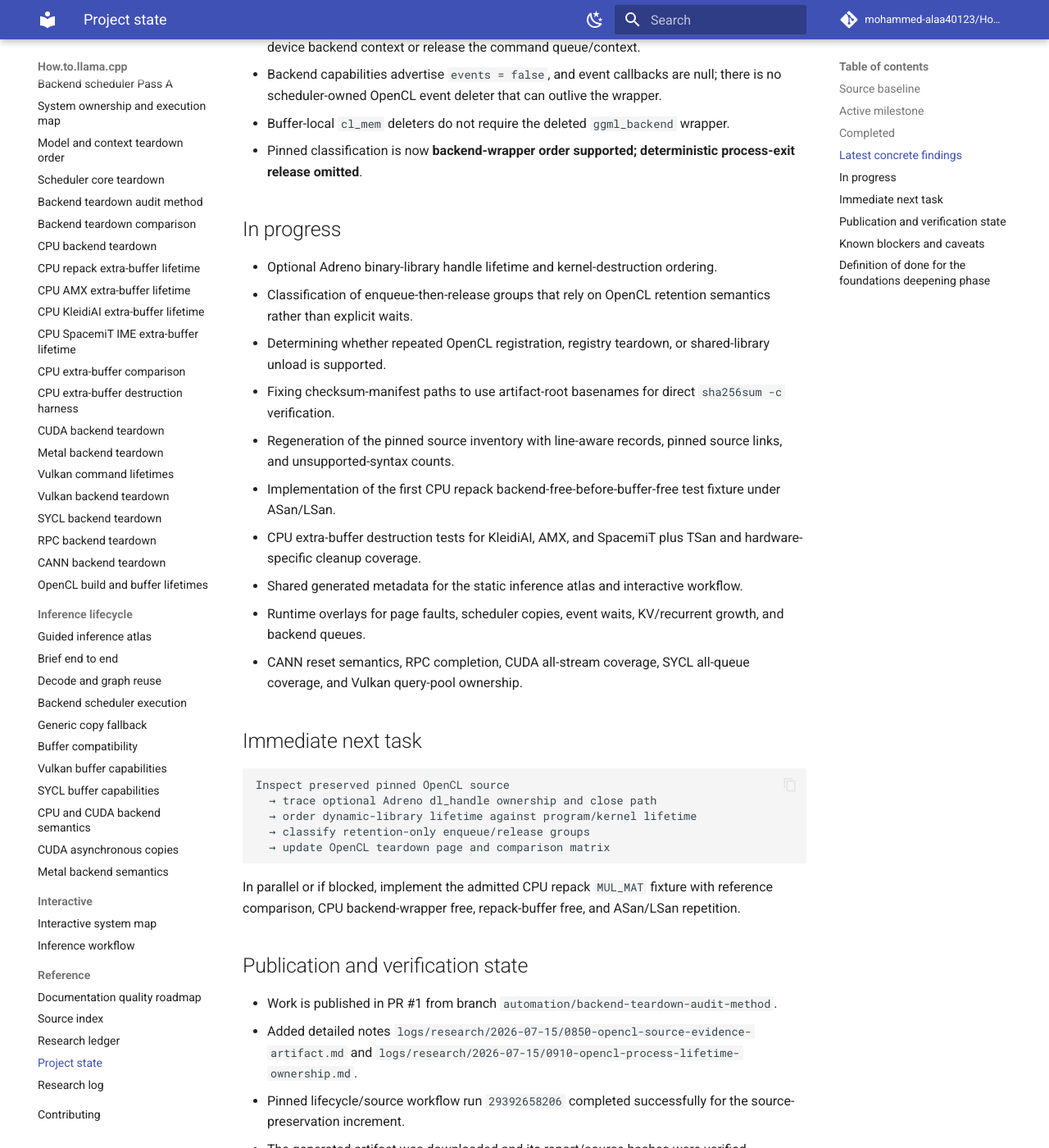
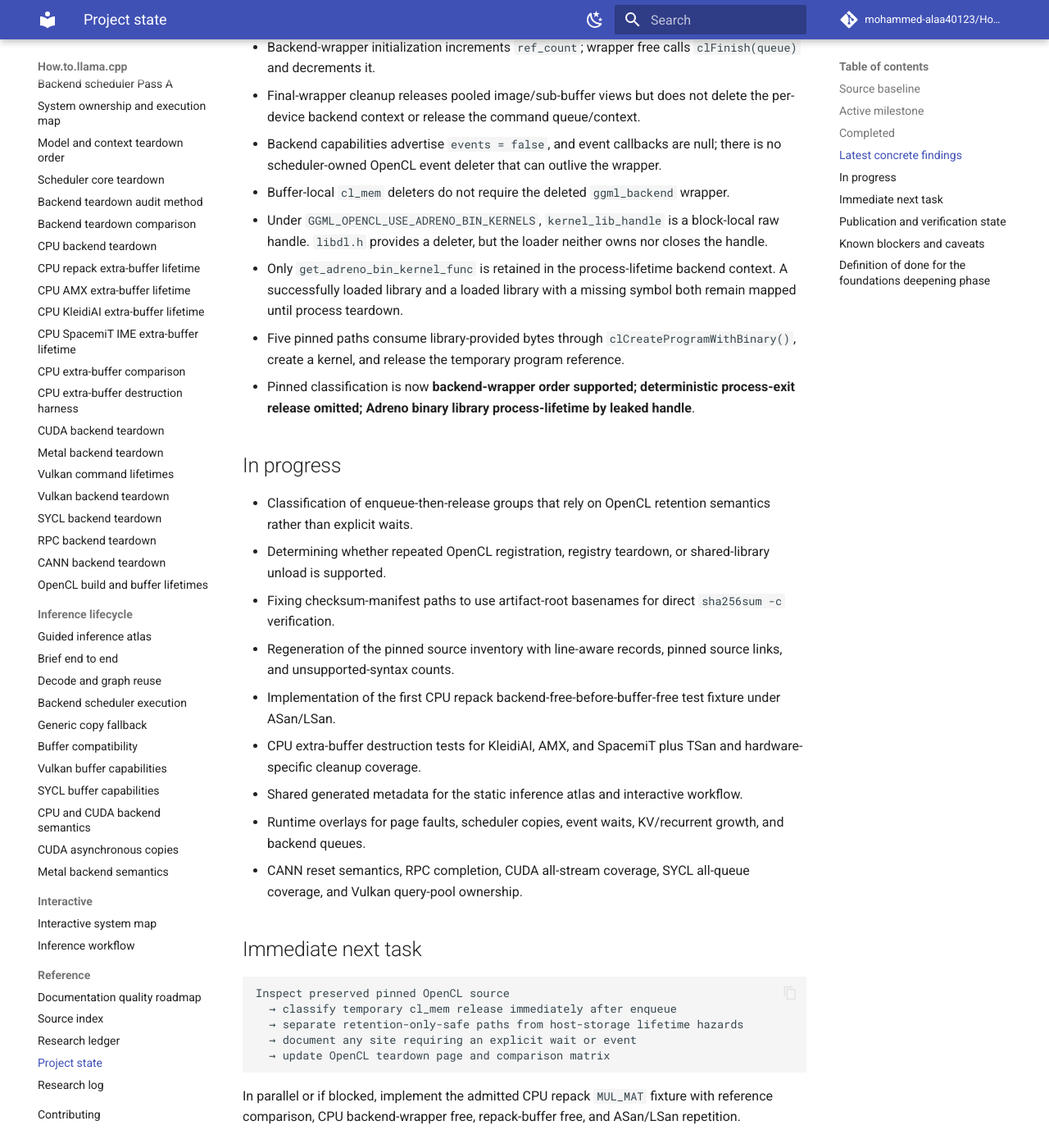
Before and after one commit to mohammed-alaa40123/How.to.llama.cpp, an MkDocs documentation site: the page built from docs/reference/project-state.md, in a window 1280 px wide and 1400 px high, scrolled down 2460 px. Shown: the whole window at 82% size. Built offline with MkDocs 1.6.1 and Material for MkDocs 9.7.7, drawn with Linux system fonts in a browser that asks for light colours; comment, search, counter and statistics services are not loaded; some of the changed text lies outside the part shown.

Commit message:
docs: record Adreno library lifetime resolution

````diff
--- a/docs/reference/project-state.md
+++ b/docs/reference/project-state.md
@@ -23,7 +23,7 @@ Read this file after the root README on every run. It is the compact checkpoint
 - Exact pinned declaration and reverse-destruction map for `llama_model` and `llama_context`.
 - Generic scheduler plus ordinary CPU, CUDA, Metal, Vulkan, SYCL, RPC, and CANN teardown audits.
 - Cross-backend teardown comparison matrix and reusable teardown audit method.
-- Pinned OpenCL build composition, exact lifecycle inventory, and source-backed queue/context ownership classification.
+- Pinned OpenCL build composition, exact lifecycle inventory, source-backed queue/context ownership, and Adreno binary-library lifetime classification.
 - Line-aware generated source indexing with pinned file and symbol links.
 - Guided end-to-end inference atlas with clickable reading paths.
 - Bounded CPU repack, AMX, KleidiAI, and SpacemiT IME extra-buffer lifetime audits.
@@ -40,6 +40,7 @@ Read this file after the root README on every run. It is the compact checkpoint
 - GitHub-hosted pinned OpenCL workflow that verifies the exact baseline checkout and preserves the complete source, generated report, and SHA-256 manifest.
 - Verified OpenCL backend-wrapper order: queue completion occurs before wrapper reference drop, while the actual device/backend context remains process-lifetime.
 - Verified OpenCL scheduler events are unsupported and buffer deleters use buffer-local `cl_mem` ownership rather than the destroyed wrapper.
+- Resolved optional Adreno binary-library lifetime: the raw loader handle is not retained or closed, so the library, exported lookup function, and accepted binary-kernel path remain process-lifetime.
 
 ## Latest concrete findings
 
@@ -53,11 +54,13 @@ Read this file after the root README on every run. It is the compact checkpoint
 - Final-wrapper cleanup releases pooled image/sub-buffer views but does not delete the per-device backend context or release the command queue/context.
 - Backend capabilities advertise `events = false`, and event callbacks are null; there is no scheduler-owned OpenCL event deleter that can outlive the wrapper.
 - Buffer-local `cl_mem` deleters do not require the deleted `ggml_backend` wrapper.
-- Pinned classification is now **backend-wrapper order supported; deterministic process-exit release omitted**.
+- Under `GGML_OPENCL_USE_ADRENO_BIN_KERNELS`, `kernel_lib_handle` is a block-local raw handle. `libdl.h` provides a deleter, but the loader neither owns nor closes the handle.
+- Only `get_adreno_bin_kernel_func` is retained in the process-lifetime backend context. A successfully loaded library and a loaded library with a missing symbol both remain mapped until process teardown.
+- Five pinned paths consume library-provided bytes through `clCreateProgramWithBinary()`, create a kernel, and release the temporary program reference.
+- Pinned classification is now **backend-wrapper order supported; deterministic process-exit release omitted; Adreno binary library process-lifetime by leaked handle**.
 
 ## In progress
 
-- Optional Adreno binary-library handle lifetime and kernel-destruction ordering.
 - Classification of enqueue-then-release groups that rely on OpenCL retention semantics rather than explicit waits.
 - Determining whether repeated OpenCL registration, registry teardown, or shared-library unload is supported.
 - Fixing checksum-manifest paths to use artifact-root basenames for direct `sha256sum -c` verification.
@@ -72,9 +75,9 @@ Read this file after the root README on every run. It is the compact checkpoint
 
 ```text
 Inspect preserved pinned OpenCL source
-  → trace optional Adreno dl_handle ownership and close path
-  → order dynamic-library lifetime against program/kernel lifetime
-  → classify retention-only enqueue/release groups
+  → classify temporary cl_mem release immediately after enqueue
+  → separate retention-only-safe paths from host-storage lifetime hazards
+  → document any site requiring an explicit wait or event
   → update OpenCL teardown page and comparison matrix
 ```
 
@@ -83,17 +86,17 @@ In parallel or if blocked, implement the admitted CPU repack `MUL_MAT` fixture w
 ## Publication and verification state
 
 - Work is published in PR #1 from branch `automation/backend-teardown-audit-method`.
-- Added detailed notes `logs/research/2026-07-15/0850-opencl-source-evidence-artifact.md` and `logs/research/2026-07-15/0910-opencl-process-lifetime-ownership.md`.
+- Added detailed note `logs/research/2026-07-15/0951-opencl-adreno-library-lifetime.md`.
 - Pinned lifecycle/source workflow run `29392658206` completed successfully for the source-preservation increment.
 - The generated artifact was downloaded and its report/source hashes were verified.
-- Documentation CI for the final durable-state head must be checked before the run closes.
+- Documentation CI and the pinned OpenCL workflow for the final durable-state head must be checked before the run closes.
 - Full local checkout validation remains unavailable because direct GitHub DNS resolution is blocked in this runtime.
 - Public Pages verification remains blocked for branch-only content until PR #1 merges.
 
 ## Known blockers and caveats
 
 - **Deterministic-release gap:** the pinned translation unit intentionally keeps device/backend contexts process-lifetime and contains no explicit queue/context release or per-device backend-context deletion path.
-- **Adreno library blocker:** the optional binary-kernel loader obtains a `dl_handle`; its retained ownership and close ordering remain unresolved.
+- **Adreno library lifetime:** the optional binary-kernel loader loses its raw `dl_handle`. This prevents early unload but omits deterministic release and also retains invalid-symbol loads until process exit.
 - **Checksum usability caveat:** the manifest hashes are correct, but entries include `build/reports/...` paths, so direct `sha256sum -c` from the artifact root needs path adjustment.
 - **Local validation blocker:** direct cloning fails with `Could not resolve host: github.com`; GitHub-hosted Actions are the authoritative validation path for this branch.
 - **Pages verification blocker:** branch-added content cannot deploy until PR #1 merges; live response verification remains unavailable independently of strict-build success.
````
Also changed, not shown: other parts of docs/reference/project-state.md (+1 -1 lines).
